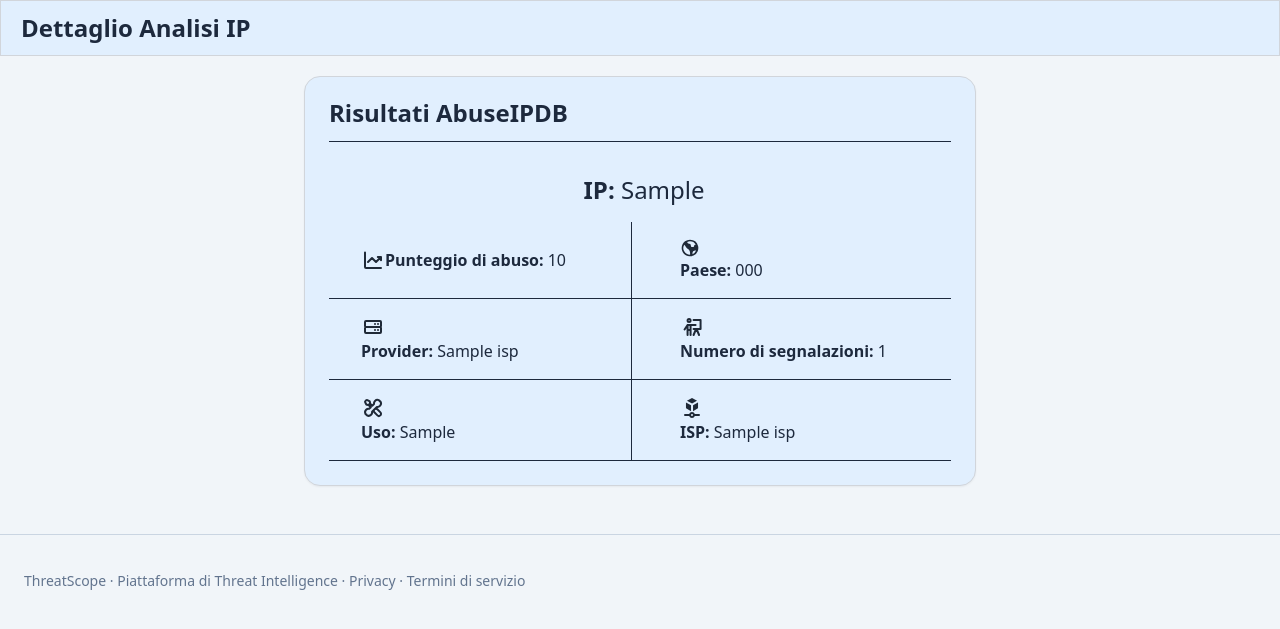
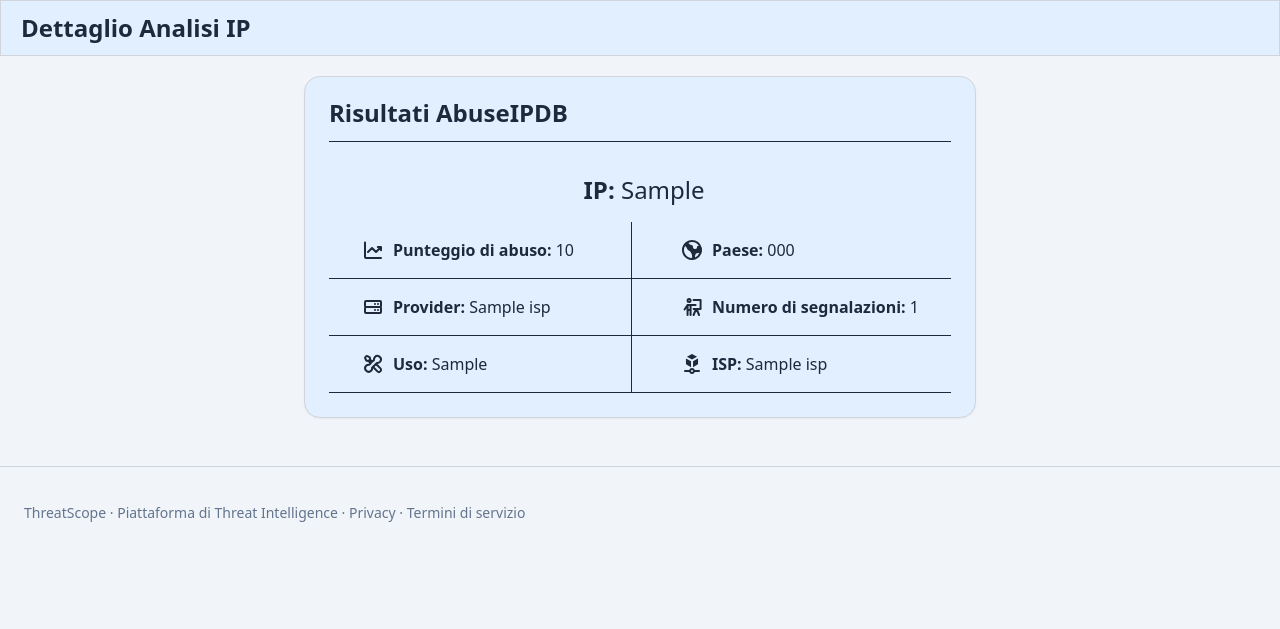
Before and after one commit to T-Virginia/ThreatScope, a Laravel app: template resources/views/threats.blade.php in a window 1280 px wide. Shown: the part 71-700 px from the top of the page. Run offline with Laravel 12, Linux system fonts and the light colour scheme; the template is opened without the code that fills it: most values are stand-ins (such as "Sample title", 1, 10 or a date in 2020); style sheets or scripts are compiled from the project's sources; parts of the project's set-up code (start-up, migrations or seed data) failed here and were passed over.

Commit message:
refectoring icone threats

```diff
--- a/resources/views/threats.blade.php
+++ b/resources/views/threats.blade.php
@@ -31,14 +31,13 @@
                     <div class="py-4 sm:py-4 px-6 inline-flex border-r">
                         <div class="flex items-center justify-center gap-2">
                             <div class="flex min-w-0 ms-2">
-                                <svg class="w-6 h-6 text-gray-800 dark:text-white" aria-hidden="true"
+                                <svg class="mr-2 w-6 h-6 text-gray-800" aria-hidden="true"
                                     xmlns="http://www.w3.org/2000/svg" width="24" height="24" fill="none"
                                     viewBox="0 0 24 24">
                                     <path stroke="currentColor" stroke-linecap="round" stroke-linejoin="round"
                                         stroke-width="2"
                                         d="M4 4.5V19a1 1 0 0 0 1 1h15M7 14l4-4 4 4 5-5m0 0h-3.207M20 9v3.207" />
                                 </svg>
-
                                 <p class="font-medium text-heading">
                                     <strong>Punteggio di abuso:</strong>
                                     {{ $risultato['data']['abuseConfidenceScore'] }}
@@ -48,10 +47,11 @@
                         </div>
                     </div>
                     <div class="py-4 sm:py-4 px-6 inline-flex">
-                        <div class="flex items-center gap-2">
-                            <div class="flex-1 min-w-0 ms-2">
-                                <svg class="w-5 h-5 text-gray-800" aria-hidden="true" xmlns="http://www.w3.org/2000/svg"
-                                    width="24" height="24" fill="currentColor" viewBox="0 0 24 24">
+                        <div class="flex items-center justify-center gap-2">
+                            <div class="flex min-w-0 ms-2">
+                                <svg class="mr-2 w-6 h-6 text-gray-800" aria-hidden="true"
+                                    xmlns="http://www.w3.org/2000/svg" width="24" height="24" fill="currentColor"
+                                    viewBox="0 0 24 24">
                                     <path fill-rule="evenodd"
                                         d="M8.64 4.737A7.97 7.97 0 0 1 12 4a7.997 7.997 0 0 1 6.933 4.006h-.738c-.65 0-1.177.25-1.177.9 0 .33 0 2.04-2.026 2.008-1.972 0-1.972-1.732-1.972-2.008 0-1.429-.787-1.65-1.752-1.923-.374-.105-.774-.218-1.166-.411-1.004-.497-1.347-1.183-1.461-1.835ZM6 4a10.06 10.06 0 0 0-2.812 3.27A9.956 9.956 0 0 0 2 12c0 5.289 4.106 9.619 9.304 9.976l.054.004a10.12 10.12 0 0 0 1.155.007h.002a10.024 10.024 0 0 0 1.5-.19 9.925 9.925 0 0 0 2.259-.754 10.041 10.041 0 0 0 4.987-5.263A9.917 9.917 0 0 0 22 12a10.025 10.025 0 0 0-.315-2.5A10.001 10.001 0 0 0 12 2a9.964 9.964 0 0 0-6 2Zm13.372 11.113a2.575 2.575 0 0 0-.75-.112h-.217A3.405 3.405 0 0 0 15 18.405v1.014a8.027 8.027 0 0 0 4.372-4.307ZM12.114 20H12A8 8 0 0 1 5.1 7.95c.95.541 1.421 1.537 1.835 2.415.209.441.403.853.637 1.162.54.712 1.063 1.019 1.591 1.328.52.305 1.047.613 1.6 1.316 1.44 1.825 1.419 4.366 1.35 5.828Z"
                                         clip-rule="evenodd" />
@@ -66,9 +66,9 @@
                 </div>
                 <div class="grid grid-cols-2 gap-4 border-b">
                     <div class="py-4 sm:py-4 px-6 inline-flex border-r">
-                        <div class="flex items-center gap-2">
-                            <div class="flex-1 min-w-0 ms-2">
-                                <svg class="w-6 h-6 text-gray-800 dark:text-white" aria-hidden="true"
+                        <div class="flex items-center justify-center gap-2">
+                            <div class="flex min-w-0 ms-2">
+                                <svg class="mr-2 w-6 h-6 text-gray-800" aria-hidden="true"
                                     xmlns="http://www.w3.org/2000/svg" width="24" height="24" fill="none"
                                     viewBox="0 0 24 24">
                                     <path stroke="currentColor" stroke-linecap="round" stroke-linejoin="round"
@@ -84,15 +84,14 @@
                     </div>
                     <div class="py-4 sm:py-4 px-6 inline-flex">
                         <div class="flex items-center gap-2">
-                            <div class="flex-1 min-w-0 ms-2">
-                                <svg class="w-6 h-6 text-gray-800 dark:text-white" aria-hidden="true"
+                            <div class="flex min-w-0 ms-2">
+                                <svg class="mr-2 w-6 h-6 text-gray-800" aria-hidden="true"
                                     xmlns="http://www.w3.org/2000/svg" width="24" height="24" fill="none"
                                     viewBox="0 0 24 24">
                                     <path stroke="currentColor" stroke-linecap="round" stroke-linejoin="round"
                                         stroke-width="2"
                                         d="M13.5713 5h7v9h-7m-6.00001-4-3 4.5m3-4.5v5m0-5h3.00001m0 0h5m-5 0v5m-3.00001 0h3.00001m-3.00001 0v5m3.00001-5v5m6-6 2.5 6m-3-6-2.5 6m-3-14.5c0 .82843-.67158 1.5-1.50001 1.5-.82843 0-1.5-.67157-1.5-1.5s.67157-1.5 1.5-1.5 1.50001.67157 1.50001 1.5Z" />
                                 </svg>
-
                                 <p class="font-medium text-heading">
                                     <strong>Numero di segnalazioni:</strong>
                                     {{ $risultato['data']['totalReports'] }}
@@ -103,15 +102,14 @@
                 </div>
                 <div class="grid grid-cols-2 gap-4 border-b">
                     <div class="py-4 sm:py-4 px-6 inline-flex border-r">
-                        <div class="flex items-center gap-2">
-                            <div class="flex-1 min-w-0 ms-2">
-                                <svg class="w-6 h-6 text-gray-800 dark:text-white" aria-hidden="true"
+                        <div class="flex items-center justify-center gap-2">
+                            <div class="flex min-w-0 ms-2">
+                                <svg class="mr-2 w-6 h-6 text-gray-800" aria-hidden="true"
                                     xmlns="http://www.w3.org/2000/svg" width="24" height="24" fill="none"
                                     viewBox="0 0 24 24">
                                     <path stroke="currentColor" stroke-linejoin="round" stroke-width="2"
                                         d="M7.58209 8.96025 9.8136 11.1917l-1.61782 1.6178c-1.08305-.1811-2.23623.1454-3.07364.9828-1.1208 1.1208-1.32697 2.8069-.62368 4.1363.14842.2806.42122.474.73509.5213.06726.0101.1347.0133.20136.0098-.00351.0666-.00036.1341.00977.2013.04724.3139.24069.5867.52125.7351 1.32944.7033 3.01552.4971 4.13627-.6237.8375-.8374 1.1639-1.9906.9829-3.0736l4.8107-4.8108c1.0831.1811 2.2363-.1454 3.0737-.9828 1.1208-1.1208 1.3269-2.80688.6237-4.13632-.1485-.28056-.4213-.474-.7351-.52125-.0673-.01012-.1347-.01327-.2014-.00977.0035-.06666.0004-.13409-.0098-.20136-.0472-.31386-.2406-.58666-.5212-.73508-1.3294-.70329-3.0155-.49713-4.1363.62367-.8374.83741-1.1639 1.9906-.9828 3.07365l-1.7788 1.77875-2.23152-2.23148-1.41419 1.41424Zm1.31056-3.1394c-.04235-.32684-.24303-.61183-.53647-.76186l-1.98183-1.0133c-.38619-.19746-.85564-.12345-1.16234.18326l-.86321.8632c-.3067.3067-.38072.77616-.18326 1.16235l1.0133 1.98182c.15004.29345.43503.49412.76187.53647l1.1127.14418c.3076.03985.61628-.06528.8356-.28461l.86321-.8632c.21932-.21932.32446-.52801.2846-.83561l-.14417-1.1127ZM19.4448 16.4052l-3.1186-3.1187c-.7811-.781-2.0474-.781-2.8285 0l-.1719.172c-.7811.781-.7811 2.0474 0 2.8284l3.1186 3.1187c.7811.781 2.0474.781 2.8285 0l.1719-.172c.7811-.781.7811-2.0474 0-2.8284Z" />
                                 </svg>
-
                                 <p class="font-medium text-heading">
                                     <strong>Uso:</strong>
                                     {{ $risultato['data']['usageType'] }}
@@ -121,8 +119,8 @@
                     </div>
                     <div class="py-4 sm:py-4 px-6 inline-flex">
                         <div class="flex items-center gap-2">
-                            <div class="flex-1 min-w-0 ms-2">
-                                <svg class="w-6 h-6 text-gray-800 dark:text-white" aria-hidden="true"
+                            <div class="flex min-w-0 ms-2">
+                                <svg class="mr-2 w-6 h-6 text-gray-800" aria-hidden="true"
                                     xmlns="http://www.w3.org/2000/svg" width="24" height="24" fill="currentColor"
                                     viewBox="0 0 24 24">
                                     <path fill-rule="evenodd"
```
